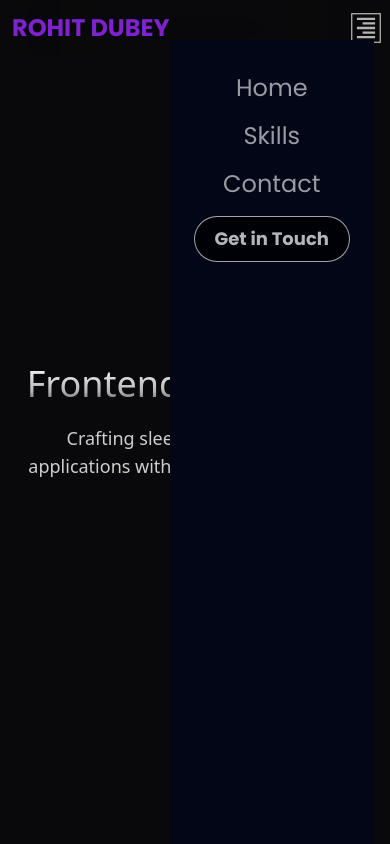
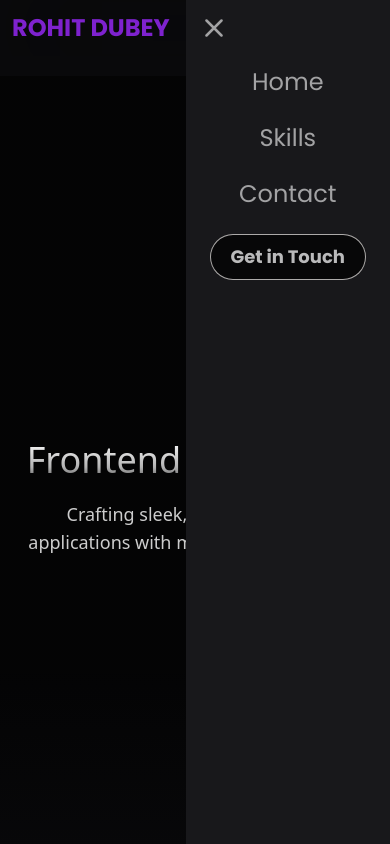
Before and after one commit to ROHITDUBEY777/My-portfolio, a React (Vite) app: page / in a window 390 px wide. Both pictures are taken after a click on the button 366 px from the left and 28 px from the top of the page. Shown: the top 844 px of the page. Built offline with nearby package versions, Linux system fonts and the light colour scheme.

Commit message:
Final commit

```diff
--- a/src/components/Home.jsx
+++ b/src/components/Home.jsx
@@ -3,22 +3,16 @@ import React from 'react'
 
 const Home = () => {
   return (
-    <div id='Home'>
-
-    <div className='flex flex-col text-center
-
-overflow-hidden
-break-words
-object-cover w-full h-auto justify-center items-center min-h-screen relative'>
+    <div id='Home' className='flex flex-col  justify-center items-center mt-[9vh] h-screen relative'>
+      <div className="overlay-model absolute w-full h-full lg:h-[150vh]  pointer-events-none z-10"></div>
 
       <div className="absolute flex flex-col z-30 text-center px-4">
-        <h1 className="metalic-text text-4xl md:text-8xl font-Roboto pb-5">Frontend Developer</h1>
+        <h1 className="metalic-text text-4xl  md:text-6xl lg:text-7xl xl:text-8xl font-Roboto pb-5">Frontend Developer</h1>
         <p className="text-white text-lg md:text-2xl opacity-80">
           Crafting sleek, responsive web applications with modern technologies.
         </p>
       </div>
     </div>
-    </div>
   )
 }
 
--- a/src/components/sections/MySkills.jsx
+++ b/src/components/sections/MySkills.jsx
@@ -14,8 +14,8 @@ const MySkills = () => {
 
 
        <div className="flex  flex-wrap gap-10 md:ml-4  xl:ml-0 justify-center   ">
-        <p className=" flex  flex-col md:text-6xl text-3xl text-center  font-[Poppins]    text-[var(--foreground)]  w-full     ">My Skills</p>
-         <p className="absolute flex flex-col text-center mt-9 md:mt-16 text-xl ">Explore the skills I've gained through my projects and experiences.</p>
+        <p className=" flex  flex-col md:text-6xl text-3xl text-center   font-[Poppins]    text-[var(--foreground)]  w-full     ">My Skills</p>
+         <p className="absolute flex flex-col text-center mt-9 mb-4 md:mt-16 text-base md:text-xl ">Explore the skills I've gained through my projects and experiences.</p>
         {SkillObj.map((item)=>(
           <div className="block p-1 rounded-2xl mt-8  bg-no-repeat bg-[length:100%_100%] w-[24rem]  min-w-[18rem] bg-gradient-to-b from-indigo-600 via-teal-500 to-zinc-900 max-w-1/2 " key={item.id}  >
             <div className="flex rounded-2xl bg-black flex-col min-h-[16rem] md:min-h-[22rem]  items-center justify-center p-5  text-center">
--- a/src/components/sections/Navbar.jsx
+++ b/src/components/sections/Navbar.jsx
@@ -1,7 +1,8 @@
 import React,{useState} from 'react'
 import { FaGithub } from "react-icons/fa";
 import GlowingButton from './Glowingbutton';
-import { BiAlignRight } from "react-icons/bi";
+import { IoMdMenu } from "react-icons/io";
+
 
 const Navbar = () => {
 
@@ -30,7 +31,14 @@ const Navbar = () => {
 
   }
 
+  function controlmenu (){
 
+    Setmenu(!Menu)
+  }
+
+  function closePopup () {
+    Setmenu(false);
+  }
   return (
 
 
@@ -38,7 +46,7 @@ const Navbar = () => {
             <p className='text-[var(--foreground)] flex items-start  font-bold opacity-100 transition duration-300'>ROHIT DUBEY</p>
 
 
-            <ul className=' hidden md:flex md:flex-row  justify-between md:text-3xl lg:text-3xl left-0 items-center  gap-16  '>
+            <ul className=' hidden md:hidden lg:flex   justify-between  xl:text-3xl lg:text-2xl left-0 items-center  gap-16  '>
                 <li className="bg-gradient-to-b cursor-pointer opacity-60 hover:opacity-100 transition duration-300 " onClick={()=>handlescroll('Home')}  >
                 Home</li>
 
@@ -50,7 +58,7 @@ const Navbar = () => {
 
 
             </ul>
-            <div  className='hidden md:flex justify-between items-center gap-4 mr-4 '>
+            <div  className='hidden lg:flex justify-evenly  items-center  md:relative gap-8 md:gap-10  relative md:hidden   '>
             <div className='flex justify-center items-center  scale-100'>
               <a href="https://github.com/ROHITDUBEY777" >
              <FaGithub className=' scale-150 opacity-60 hover:opacity-100 ' />
@@ -58,20 +66,31 @@ const Navbar = () => {
              </div>
 
             <GlowingButton href="https://www.linkedin.com/in/rohit-dubey-637a8627a/"
-             className="cursor-pointer   md:hidden lg:scale-100  opacity-70 hover:opacity-100 " />
+             className="cursor-pointer   md:hidden lg:scale-100 py-2 opacity-70 hover:opacity-100 " />
              </div>
              <div className=' block xl:hidden cursor-pointer '
            >
-              <button className='flex md:hidden  lg:hidden opacity-70 hover:opacity-100  cursor-pointer  flex-col justify-between '
-               onClick={()=>
-                Setmenu(!Menu)
-              }>
 
-              <BiAlignRight className='border scale-124 cursor-pointer '/>
+
+              <button className='flex md:flex  lg:hidden opacity-70 hover:opacity-100  scale-150 px-2 cursor-pointer  flex-col justify-between '
+              onClick={()=>{
+                 controlmenu();
+              }}>
+                <IoMdMenu classname = ' cursor-pointer opacity-70 hover:opacity-100' />
               </button>
+
+
              </div>
-             <div   className={`absolute  bg-[#020617] text-2xl  z-50   backdrop-blur-2xl  flex-col  p-6 h-screen  top-10 right-4 duration-300 text-center items-center transform transition-transform   ${Menu ? "opacity-100 scale-100 ":" opacity-0 scale-95 hidden invisible"}`}>
-              <ul className='flex flex-col '>
+             <div   className={`absolute text-2xl    bg-[#18181b] flex flex-col w-fit p-6 h-screen top-0 right-0 text-center items-center transform transition-transform duration-300 ${Menu ? "opacity-100 scale-100 ":" opacity-0 scale-95 hidden invisible"}`}>
+
+              <button onClick={()=>
+                closePopup()
+              } class="absolute  cursor-pointer  scale-125 top-4 left-4 text-white opacity-60 hover:opacity-100  transition duration-300">
+                <svg class="w-6 h-6" fill="none" stroke="currentColor" viewBox="0 0 24 24">
+                  <path stroke-linecap="round" stroke-linejoin="round" stroke-width="2" d="M6 18L18 6M6 6l12 12"/>
+                </svg>
+              </button>
+              <ul className='flex flex-col mt-[4vh] gap-2'>
               <li  onClick={()=>handlescroll2('Home')} className={`  my-2 cursor-pointer opacity-60 hover:opacity-100    duration-300 text-2xl`}>Home</li>
               <li onClick={()=>handlescroll2('Skills')} className=" my-2 cursor-pointer  opacity-60 hover:opacity-100  duration-300 mb-2 text-2xl">Skills</li>
               <li onClick={()=>handlescroll2('Contact')} className=" my-2 cursor-pointer opacity-60 hover:opacity-100   duration-300 text-2xl">Contact</li>
--- a/src/components/sections/Projects.jsx
+++ b/src/components/sections/Projects.jsx
@@ -4,18 +4,18 @@ import { FaGithub } from "react-icons/fa";
 const Projects = () => {
   return (
     <div className=" flex justify-center   min-h-screen mt-52   ">
-      <h1 className="absolute flex flex-row items-center text-3xl  text-[var(--foreground)]  font-[Poppins] justify-center bg-none h-fit  md:text-6xl    ">
+      <h1 className="absolute flex flex-row items-center text-3xl mb-2 text-[var(--foreground)]  font-[Poppins] justify-center bg-none h-fit  md:text-6xl    ">
         My Projects
       </h1>
-      <p className="absolute  md:absolute flex flex-col text-center mt-9 md:mt-22 text-base md:text-xl ">
+      <p className="absolute  md:absolute flex flex-col text-center mt-9 md:mt-16  text-sm px-4 md:text-xl ">
         Check out some of the projects I've built - I’d love to hear what you
         think!
       </p>
-      <div className="   items-center justify-evenly   m-auto md:w-screen   flex flex-col md:flex-row        flex-wrap">
+      <div className="   items-center justify-evenly   m-auto md:w-screen md:mt-2  flex flex-col md:flex-row        flex-wrap">
         {projects.map((item) => (
           <div
             key={item.id}
-            className="    bg-gradient-to-r from-indigo-500 to-purple-900 mx-6 sm:h-[24rem] h-[24rem]  md:h-[28rem] xl:h-[28rem]   max-w-[22rem] md:gap-2.5 min-w-[16rem] md:block  my-24  bg-stroke-1 py-9 justify-center
+            className="    bg-gradient-to-r from-indigo-500 to-purple-900 mx-6 sm:h-fit  h-[24rem]  md:h-[26rem] xl:h-[28rem]   max-w-[22rem] md:gap-2.5 min-w-[16rem] md:block  my-24  bg-stroke-1 py-9 justify-center
                 "
           >
             <ul className="flex flex-wrap       px-4">
```
